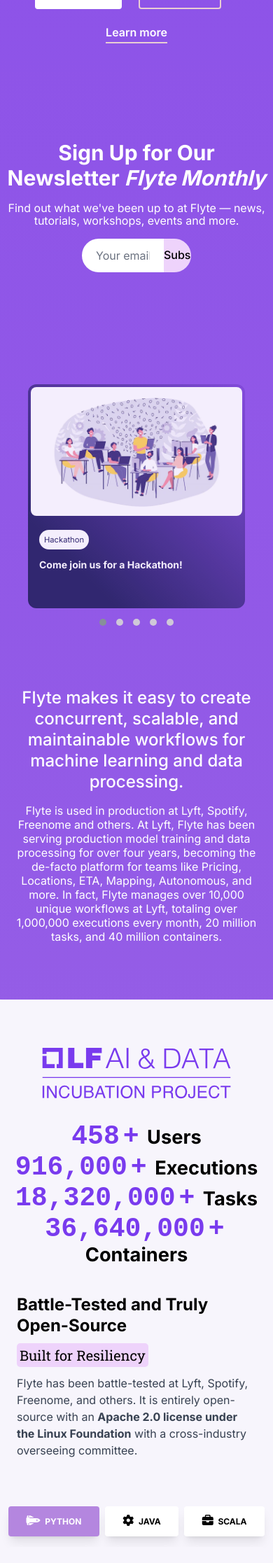
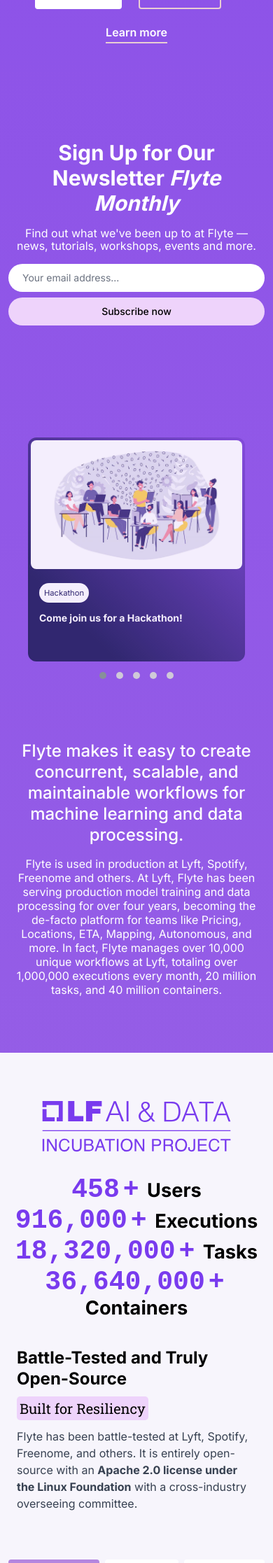
Before and after one commit to flyteorg/flyteorg.github.io, a Jekyll site: the page built from index.html, in a window 390 px wide. Shown: the part 507-2740 px from the top of the page at 70% size. Built offline with Jekyll 4.4.1, drawn with Linux system fonts in a browser that asks for light colours; nearby versions of some CDN libraries; comment, search, counter and statistics services are not loaded; grey boxes are pictures that could not be loaded.

Commit message:
make the code responsive
Signed-off-by: Samhita Alla <aallasamhita@gmail.com>

```diff
--- a/assets/css/output.css
+++ b/assets/css/output.css
@@ -762,28 +762,12 @@ select {
   z-index: 40;
 }
 
-.col-span-3 {
-  grid-column: span 3 / span 3;
-}
-
-.col-start-4 {
-  grid-column-start: 4;
-}
-
-.col-start-7 {
-  grid-column-start: 7;
-}
-
 .col-start-2 {
   grid-column-start: 2;
 }
 
 .col-start-3 {
   grid-column-start: 3;
-}
-
-.col-end-8 {
-  grid-column-end: 8;
 }
 
 .m-auto {
@@ -850,26 +834,6 @@ select {
   margin-bottom: 1.5rem;
 }
 
-.my-32 {
-  margin-top: 8rem;
-  margin-bottom: 8rem;
-}
-
-.my-40 {
-  margin-top: 10rem;
-  margin-bottom: 10rem;
-}
-
-.my-56 {
-  margin-top: 14rem;
-  margin-bottom: 14rem;
-}
-
-.my-44 {
-  margin-top: 11rem;
-  margin-bottom: 11rem;
-}
-
 .mt-2 {
   margin-top: 0.5rem;
 }
@@ -898,6 +862,14 @@ select {
   margin-right: 1.5rem;
 }
 
+.mt-20 {
+  margin-top: 5rem;
+}
+
+.mb-40 {
+  margin-bottom: 10rem;
+}
+
 .ml-10 {
   margin-left: 2.5rem;
 }
@@ -990,10 +962,6 @@ select {
   margin-bottom: 2rem;
 }
 
-.mt-20 {
-  margin-top: 5rem;
-}
-
 .mb-2 {
   margin-bottom: 0.5rem;
 }
@@ -1014,18 +982,6 @@ select {
   margin-bottom: 0.25rem;
 }
 
-.mb-20 {
-  margin-bottom: 5rem;
-}
-
-.mb-32 {
-  margin-bottom: 8rem;
-}
-
-.mb-40 {
-  margin-bottom: 10rem;
-}
-
 .block {
   display: block;
 }
@@ -1054,8 +1010,8 @@ select {
   display: none;
 }
 
-.h-12 {
-  height: 3rem;
+.h-10 {
+  height: 2.5rem;
 }
 
 .h-80 {
@@ -1188,10 +1144,6 @@ select {
   grid-template-columns: repeat(1, minmax(0, 1fr));
 }
 
-.grid-cols-10 {
-  grid-template-columns: repeat(10, minmax(0, 1fr));
-}
-
 .grid-cols-3 {
   grid-template-columns: repeat(3, minmax(0, 1fr));
 }
@@ -1403,6 +1355,11 @@ select {
   padding-bottom: 1.25rem;
 }
 
+.px-3 {
+  padding-left: 0.75rem;
+  padding-right: 0.75rem;
+}
+
 .px-5 {
   padding-left: 1.25rem;
   padding-right: 1.25rem;
@@ -1423,11 +1380,6 @@ select {
   padding-right: 1.5rem;
 }
 
-.px-3 {
-  padding-left: 0.75rem;
-  padding-right: 0.75rem;
-}
-
 .px-2 {
   padding-left: 0.5rem;
   padding-right: 0.5rem;
@@ -1458,6 +1410,10 @@ select {
   padding-bottom: 0.25rem;
 }
 
+.pb-4 {
+  padding-bottom: 1rem;
+}
+
 .pb-8 {
   padding-bottom: 2rem;
 }
@@ -1468,10 +1424,6 @@ select {
 
 .pt-3 {
   padding-top: 0.75rem;
-}
-
-.pb-4 {
-  padding-bottom: 1rem;
 }
 
 .pb-10 {
@@ -1519,6 +1471,11 @@ select {
   line-height: 2.5rem;
 }
 
+.text-3xl {
+  font-size: 1.875rem;
+  line-height: 2.25rem;
+}
+
 .text-sm {
   font-size: 0.875rem;
   line-height: 1.25rem;
@@ -1532,11 +1489,6 @@ select {
 .text-lg {
   font-size: 1.125rem;
   line-height: 1.75rem;
-}
-
-.text-3xl {
-  font-size: 1.875rem;
-  line-height: 2.25rem;
 }
 
 .font-black {
@@ -2002,11 +1954,26 @@ h1 {
   border: none;
 }
 
+@media only screen and (max-width: 768px) {
+  .email-field {
+    border-top-right-radius: 100px;
+    border-bottom-right-radius: 100px;
+    margin-bottom: 8px;
+  }
+}
+
 .subscribe-field {
   border-top-right-radius: 100px;
   border-bottom-right-radius: 100px;
   background-color: #eed3fb;
   border: none;
+}
+
+@media only screen and (max-width: 768px) {
+  .subscribe-field {
+    border-top-left-radius: 100px;
+    border-bottom-left-radius: 100px;
+  }
 }
 
 /* NEWSLETTER END */
@@ -3594,8 +3561,20 @@ svg {
     right: 2rem;
   }
 
+  .md\:col-span-4 {
+    grid-column: span 4 / span 4;
+  }
+
+  .md\:col-span-2 {
+    grid-column: span 2 / span 2;
+  }
+
   .md\:col-start-3 {
     grid-column-start: 3;
+  }
+
+  .md\:col-start-7 {
+    grid-column-start: 7;
   }
 
   .md\:col-start-4 {
@@ -3670,14 +3649,6 @@ svg {
     margin-top: 2rem;
   }
 
-  .md\:mt-20 {
-    margin-top: 5rem;
-  }
-
-  .md\:mt-14 {
-    margin-top: 3.5rem;
-  }
-
   .md\:block {
     display: block;
   }
@@ -3686,6 +3657,10 @@ svg {
     display: flex;
   }
 
+  .md\:h-12 {
+    height: 3rem;
+  }
+
   .md\:h-96 {
     height: 24rem;
   }
@@ -3728,6 +3703,10 @@ svg {
 
   .md\:grid-cols-3 {
     grid-template-columns: repeat(3, minmax(0, 1fr));
+  }
+
+  .md\:grid-cols-10 {
+    grid-template-columns: repeat(10, minmax(0, 1fr));
   }
 
   .md\:grid-cols-8 {
@@ -3860,15 +3839,15 @@ svg {
     line-height: 1.75rem;
   }
 
+  .md\:text-base {
+    font-size: 1rem;
+    line-height: 1.5rem;
+  }
+
   .md\:text-4xl {
     font-size: 2.25rem;
     line-height: 2.5rem;
   }
-
-  .md\:text-base {
-    font-size: 1rem;
-    line-height: 1.5rem;
-  }
 }
 
 @media (min-width: 1024px) {
@@ -3880,14 +3859,22 @@ svg {
     position: relative;
   }
 
+  .lg\:col-span-3 {
+    grid-column: span 3 / span 3;
+  }
+
+  .lg\:col-start-4 {
+    grid-column-start: 4;
+  }
+
+  .lg\:col-start-7 {
+    grid-column-start: 7;
+  }
+
   .lg\:col-start-3 {
     grid-column-start: 3;
   }
 
-  .lg\:col-start-4 {
-    grid-column-start: 4;
-  }
-
   .lg\:col-start-5 {
     grid-column-start: 5;
   }
@@ -3896,10 +3883,6 @@ svg {
     grid-column-start: 6;
   }
 
-  .lg\:col-start-7 {
-    grid-column-start: 7;
-  }
-
   .lg\:col-start-8 {
     grid-column-start: 8;
   }
@@ -3910,6 +3893,10 @@ svg {
 
   .lg\:col-start-10 {
     grid-column-start: 10;
+  }
+
+  .lg\:col-end-8 {
+    grid-column-end: 8;
   }
 
   .lg\:col-end-10 {
@@ -3940,11 +3927,6 @@ svg {
     margin-right: 4rem;
   }
 
-  .lg\:my-28 {
-    margin-top: 7rem;
-    margin-bottom: 7rem;
-  }
-
   .lg\:mb-32 {
     margin-bottom: 8rem;
   }
@@ -3979,14 +3961,6 @@ svg {
 
   .lg\:ml-0 {
     margin-left: 0px;
-  }
-
-  .lg\:mt-48 {
-    margin-top: 12rem;
-  }
-
-  .lg\:mt-44 {
-    margin-top: 11rem;
   }
 
   .lg\:inline {
--- a/index.html
+++ b/index.html
@@ -42,7 +42,7 @@ title: Flyte
       </div>
     </div>
   </div>
-  <div class="mt-20 mb-40">
+  <div class="mt-20 mb-40 px-3">
     <h2 class="text-white text-center text-3xl font-bold pb-4">
       Sign Up for Our Newsletter <span class="italic">Flyte Monthly</span>
     </h2>
@@ -56,10 +56,10 @@ title: Flyte
       id="revue-form"
       name="revue-form"
       target="_blank"
-      class="grid grid-cols-10 justify-center"
+      class="grid grid-cols-1 md:grid-cols-10 justify-center"
     >
       <input
-        class="form-input block w-full col-start-4 col-span-3 email-field px-5 h-12"
+        class="form-input text-sm md:text-base block w-full md:col-start-3 md:col-span-4 lg:col-start-4 lg:col-span-3 email-field px-5 h-10 md:h-12"
         placeholder="Your email address..."
         type="email"
         name="member[email]"
@@ -70,7 +70,7 @@ title: Flyte
         value="Subscribe now"
         name="member[subscribe]"
         id="member_submit"
-        class="h-12 col-start-7 col-end-8 subscribe-field cursor-pointer font-medium"
+        class="h-10 md:h-12 text-sm md:text-base md:col-start-7 md:col-span-2 lg:col-start-7 lg:col-end-8 subscribe-field cursor-pointer font-medium"
       />
     </form>
   </div>
```
Also changed, not shown: assets/css/style.css (+15 -0 lines).
